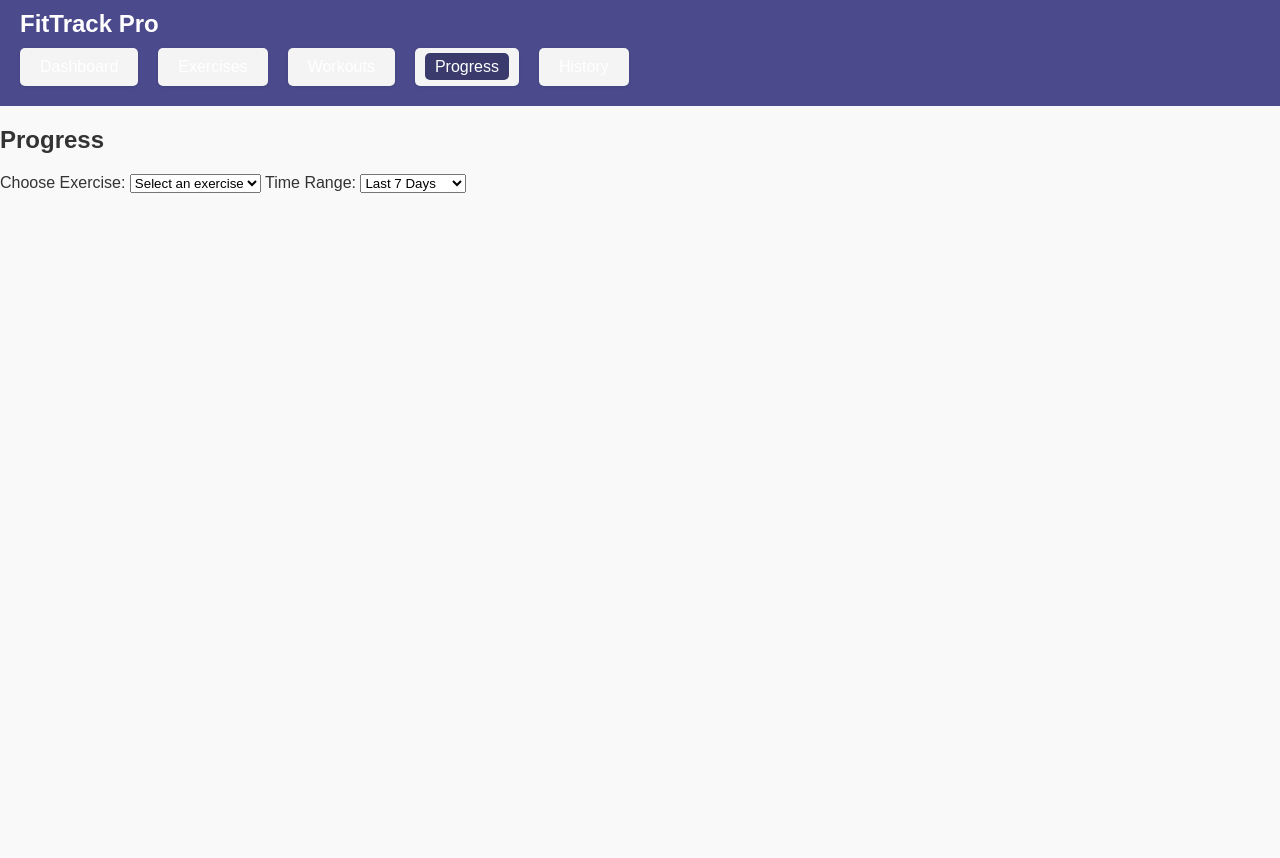
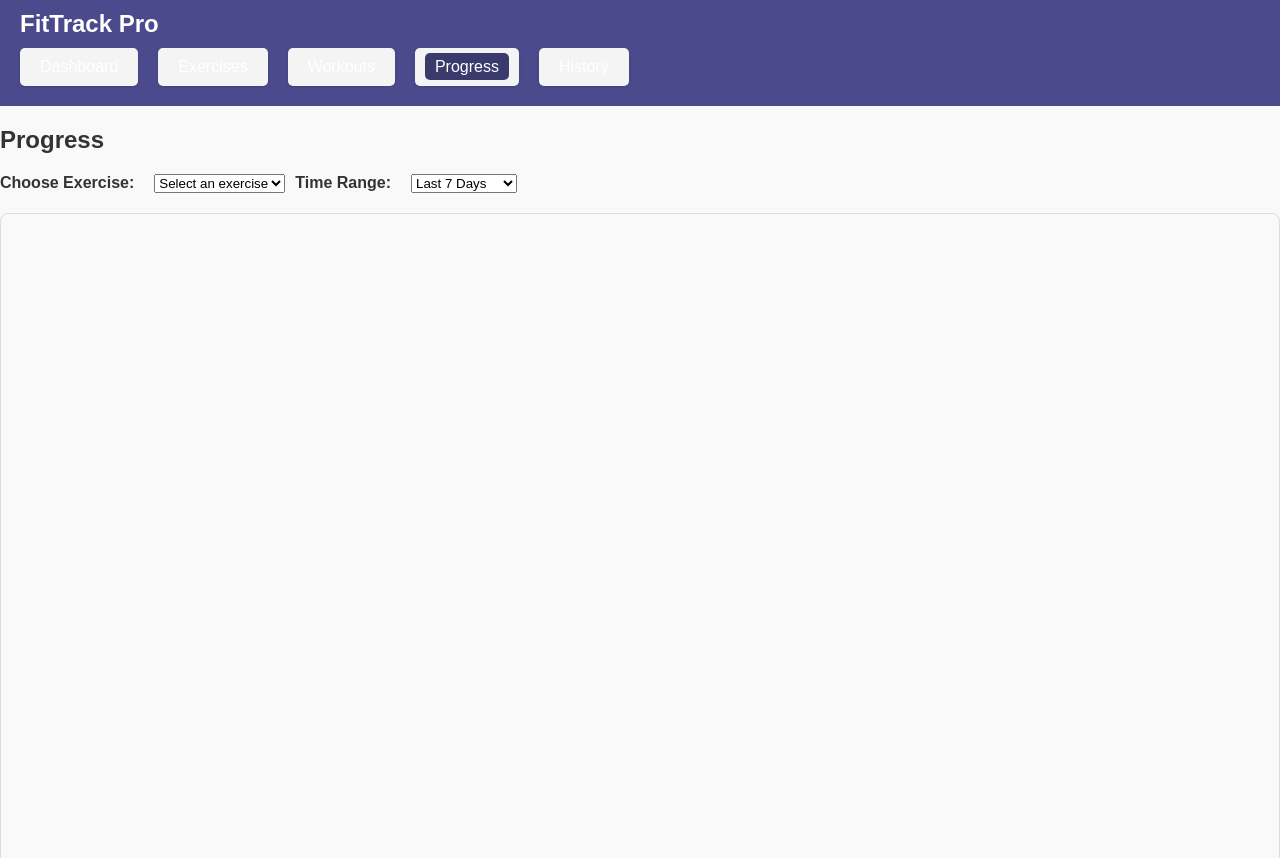
Before and after one commit to MeyerhoffNils/FitnessTracker, a plain HTML site: page progress.html in a window 1280 px wide. Shown: the top 858 px of the page. Before the commit the page ends 800 px from the top, so only its background shows below. Drawn offline with nearby package versions, Linux system fonts and the light colour scheme.

Commit message:
Update style.css

```diff
--- a/style.css
+++ b/style.css
@@ -257,3 +257,30 @@ ul li {
         font-size: 0.9rem;
     }
 }
+
+/* Progress-Seite */
+.progress .filters {
+    display: flex;
+    flex-wrap: wrap;
+    gap: 10px;
+    margin: 20px 0;
+}
+
+.progress .filters label {
+    font-weight: bold;
+    margin-right: 10px;
+}
+
+.progress .charts {
+    display: flex;
+    flex-direction: column;
+    gap: 20px;
+}
+
+.progress .charts canvas {
+    max-width: 100%;
+    height: auto;
+    border: 1px solid #ddd;
+    border-radius: 8px;
+    padding: 10px;
+}
```
